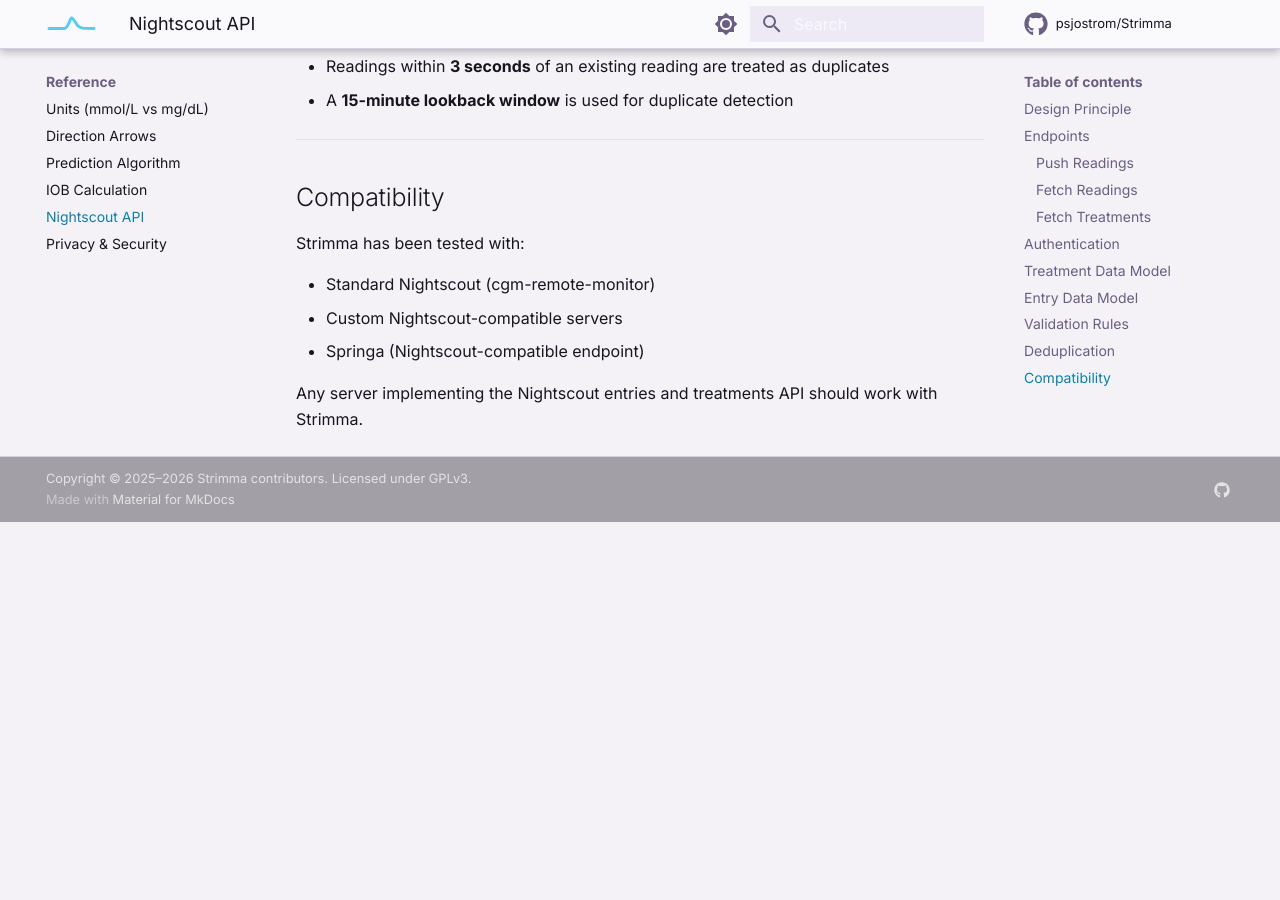
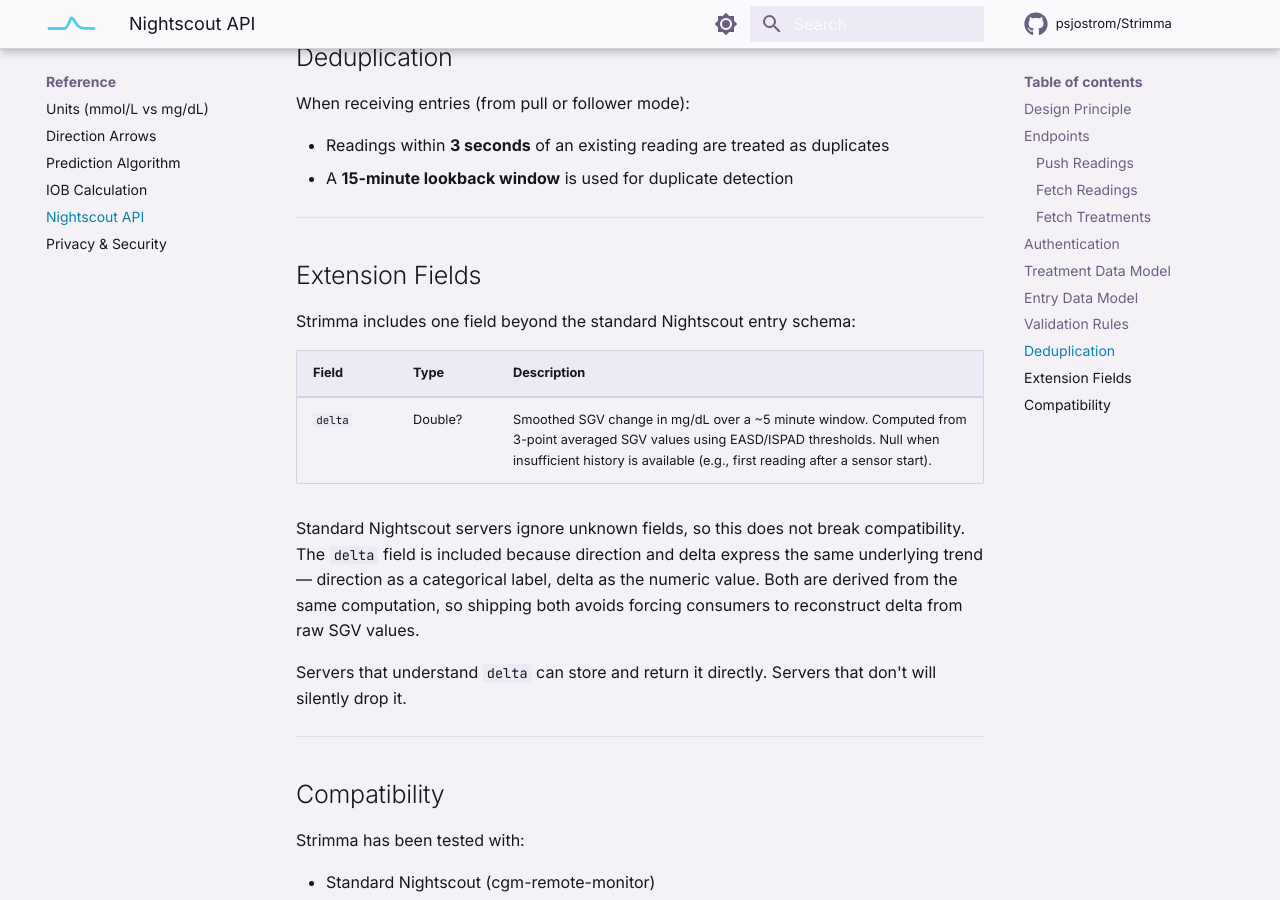
Before and after one commit to psjostrom/strimma, an MkDocs documentation site: the page built from docs/reference/nightscout-api.md, in a window 1280 px wide and 900 px high, scrolled down 3455 px. Built offline with MkDocs 1.6.1 and Material for MkDocs 9.7.7, drawn with Linux system fonts in a browser that asks for light colours; comment, search, counter and statistics services are not loaded; before the commit the page ends 3977 px from its top, so only the background shows below that; some of the changed text lies outside the part shown.

Commit message:
Include delta in Nightscout push payload (#43)
* Include delta in Nightscout push payload

Direction and delta express the same trend — direction as a categorical
label, delta as the numeric mg/dL change. Both are derived from the same
computation in DirectionComputer, so shipping both avoids forcing
consumers to reconstruct delta from raw SGV values.

NS servers ignore unknown fields, so this is a backward-compatible
extension.

Co-Authored-By: Claude Opus 4.6 (1M context) <noreply@anthropic.com>

* Always compute direction locally in follower mode

Remove server direction override in processNightscoutEntry.
Direction and delta now always come from the same
DirectionComputer.compute() call — one source of truth,
guaranteed consistency between arrow and numeric delta.

Co-Authored-By: Claude Opus 4.6 (1M context) <noreply@anthropic.com>

---------

Co-authored-by: Claude Opus 4.6 (1M context) <noreply@anthropic.com>

```diff
--- a/docs/reference/nightscout-api.md
+++ b/docs/reference/nightscout-api.md
@@ -27,6 +27,7 @@ api-secret: <sha1-hash>
     "date": 1711029600000,
     "dateString": "2025-03-21T14:00:00.000Z",
     "direction": "Flat",
+    "delta": -2.3,
     "type": "sgv",
     "device": "Strimma"
   }
@@ -38,6 +39,7 @@ api-secret: <sha1-hash>
 - `date` is Unix timestamp in milliseconds
 - `dateString` is ISO 8601 UTC
 - `direction` uses Nightscout standard names: DoubleDown, SingleDown, FortyFiveDown, Flat, FortyFiveUp, SingleUp, DoubleUp, NONE
+- `delta` is the smoothed SGV change in mg/dL over a ~5 minute window (see [Extension Fields](#extension-fields))
 - `device` is always "Strimma"
 
 ### Fetch Readings
@@ -126,6 +128,20 @@ When receiving entries (from pull or follower mode):
 
 ---
 
+## Extension Fields
+
+Strimma includes one field beyond the standard Nightscout entry schema:
+
+| Field | Type | Description |
+|-------|------|-------------|
+| `delta` | Double? | Smoothed SGV change in mg/dL over a ~5 minute window. Computed from 3-point averaged SGV values using EASD/ISPAD thresholds. Null when insufficient history is available (e.g., first reading after a sensor start). |
+
+Standard Nightscout servers ignore unknown fields, so this does not break compatibility. The `delta` field is included because direction and delta express the same underlying trend — direction as a categorical label, delta as the numeric value. Both are derived from the same computation, so shipping both avoids forcing consumers to reconstruct delta from raw SGV values.
+
+Servers that understand `delta` can store and return it directly. Servers that don't will silently drop it.
+
+---
+
 ## Compatibility
 
 Strimma has been tested with:
```
Also changed, not shown: 2 other files.
